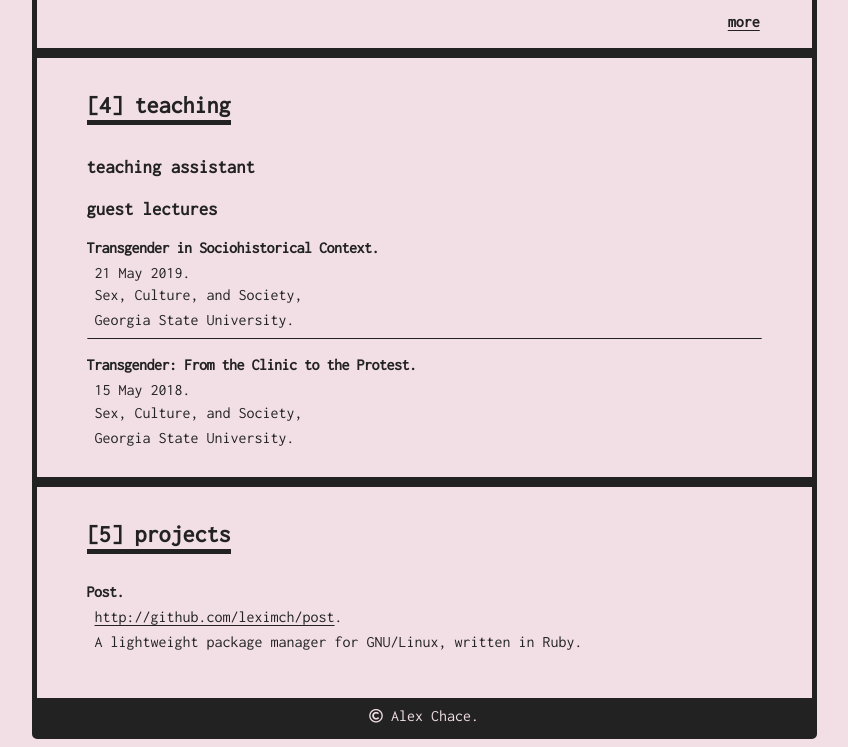
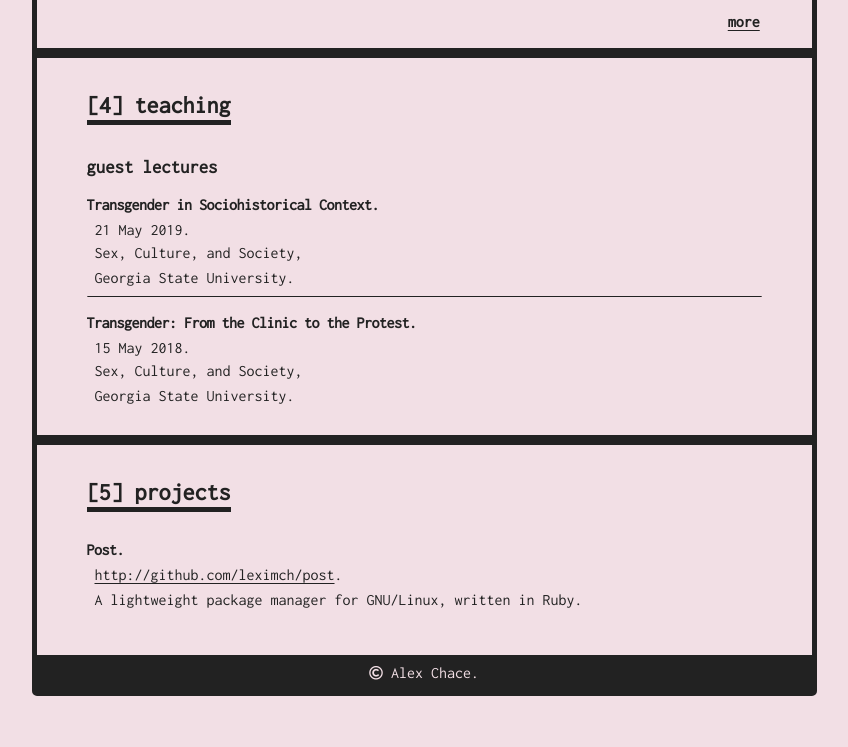
Before and after one commit to mrgntamayo/mrgntamayo.github.io, a Jekyll site: the page built from index.md, in a window 1280 px wide and 900 px high, scrolled down 1587 px, cut to the strip 153-900 px from the top of the window. Shown: the whole strip, without its empty margins (216-1064 px from the left). Built offline with Jekyll 4.4.1, drawn with Linux system fonts in a browser that asks for light colours; nearby versions of some CDN libraries; after the commit the page ends 2444 px from its top, so only the background shows below that.

Commit message:
Build site at 2019-05-28 21:35:04 UTC

```diff
--- a/_includes/cv/teaching.html
+++ b/_includes/cv/teaching.html
@@ -1,6 +1,6 @@
 <h2 id="teaching" class="section">[4] Teaching</h2>
 
-<h3>Teaching Assistant</h3>
+<!-- <h3>Teaching Assistant</h3> -->
 <!-- <ul>
 	{% for class in site.data.cv.ta %}
 		<li>{{ class }}</li>
```
Also changed, not shown: 2 other files.
